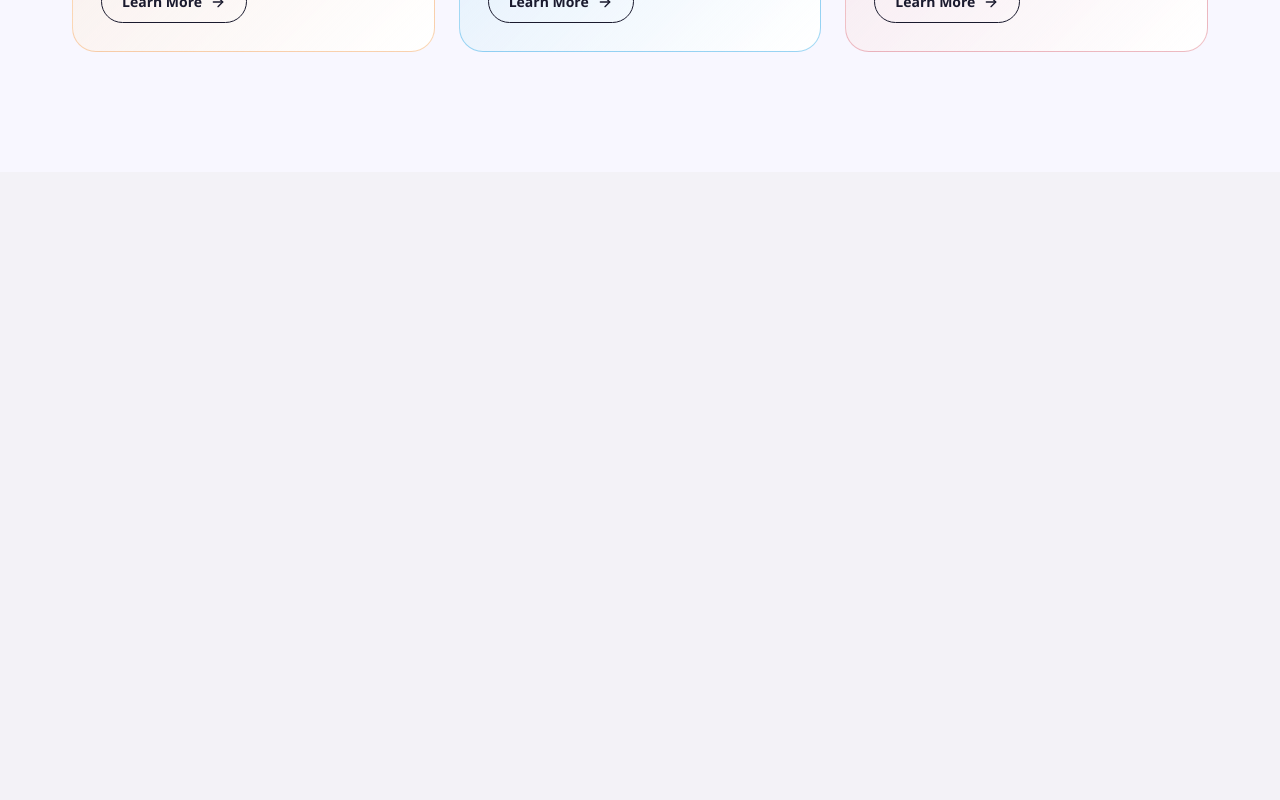
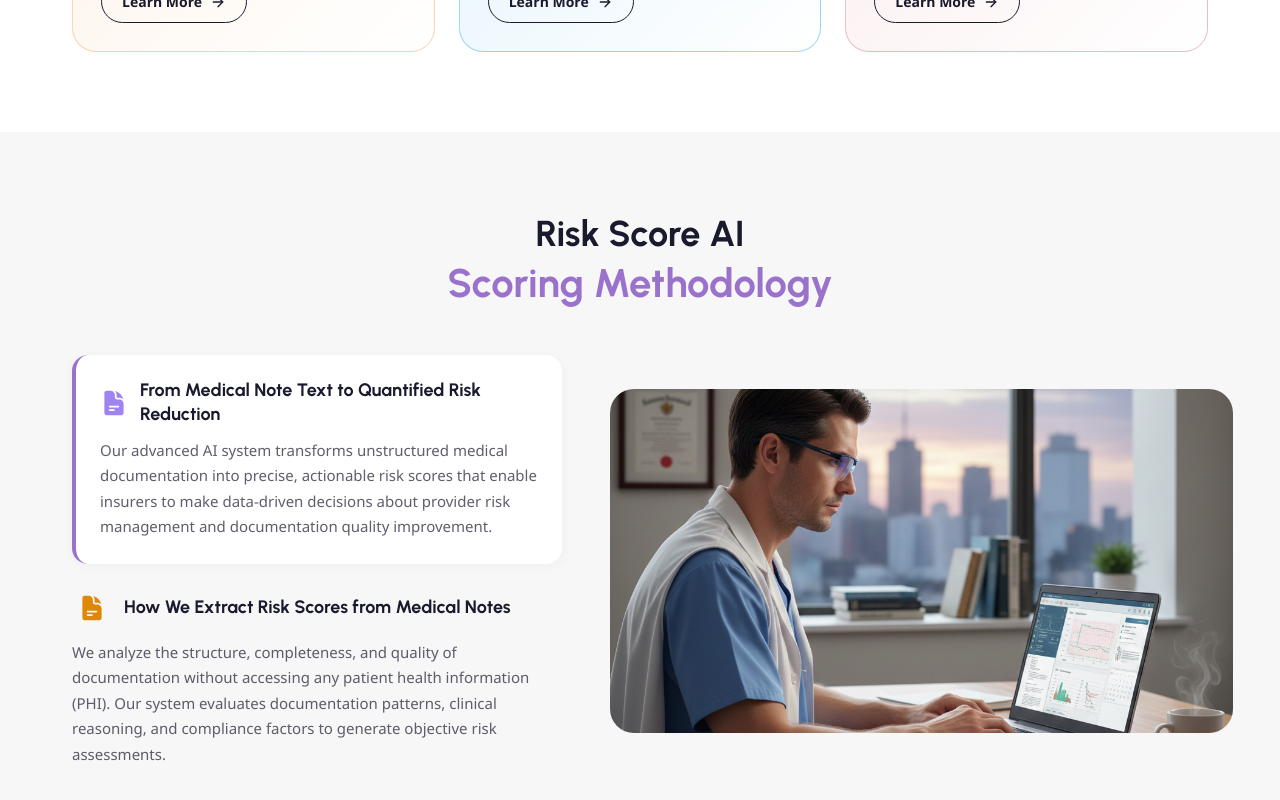
Before and after one commit to codecraftwt/RiskApp, a Next.js app: page / in a window 1280 px wide. Shown: the part 2618-3418 px from the top of the page. Before the commit the page ends 2790 px from the top, so only its background shows below. Built offline with nearby package versions, Linux system fonts and the light colour scheme.

Commit message:
Hero 5 section added

```diff
--- a/src/app/page.tsx
+++ b/src/app/page.tsx
@@ -21,7 +21,7 @@ const navLinks = [
 
 export default function Home() {
   return (
-    <div style={{ minHeight: "100vh", backgroundColor: "#f8f7ff", fontFamily: "'Segoe UI', sans-serif" }}>
+    <div style={{ minHeight: "100vh", backgroundColor: "white", fontFamily: "'Segoe UI', sans-serif" }}>
       {/* Header */}
       <header style={{
         position: "sticky", top: 0, zIndex: 50,
@@ -809,7 +809,7 @@ export default function Home() {
         {/* Features Section - 3 cards */}
         <section style={{
           width: "100%",
-          backgroundColor: "#f8f7ff",
+          backgroundColor: "white",
           padding: "80px 0",
         }}>
           <div style={{
@@ -960,6 +960,110 @@ export default function Home() {
           </div>
         </section>
 
+        {/* Risk Score AI Scoring Methodology Section */}
+        <section style={{
+          width: "100%",
+          backgroundColor: "#F7F7F7",
+          padding: "80px 0",
+        }}>
+          <div style={{
+            maxWidth: 1200,
+            margin: "0 auto",
+            padding: "0 32px",
+          }}>
+            {/* Header */}
+            <div style={{ textAlign: "center", marginBottom: 48 }}>
+              <h2 style={{
+                fontSize: 36,
+                fontWeight: 700,
+                color: "#1a1a2e",
+                margin: "0 0 4px",
+                lineHeight: 1.2,
+              }}>
+                Risk Score AI
+              </h2>
+              <h2 style={{
+                fontSize: 40,
+                fontWeight: 700,
+                color: "#9B72CB",
+                margin: 0,
+                lineHeight: 1.2,
+              }}>
+                Scoring Methodology
+              </h2>
+            </div>
+
+            {/* Two-column: Text blocks (left) | Image (right) */}
+            <div style={{
+              display: "grid",
+              gridTemplateColumns: "minmax(0, 0.45fr) minmax(0, 0.55fr)",
+              gap: 48,
+              alignItems: "center",
+            }}>
+              {/* Left: Two text blocks */}
+              <div style={{ display: "flex", flexDirection: "column", gap: 24 }}>
+                {/* Block 1: White card with purple left border */}
+                <div style={{
+                  backgroundColor: "white",
+                  borderRadius: 16,
+                  padding: 24,
+                  borderLeft: "4px solid #9B72CB",
+                  boxShadow: "0 2px 12px rgba(0,0,0,0.04)",
+                }}>
+                  <div style={{ display: "flex", alignItems: "center", gap: 12, marginBottom: 12 }}>
+                    <Image src="/filetext3.svg" alt="" width={28} height={28} style={{ flexShrink: 0 }} />
+                    <h3 style={{ fontSize: 18, fontWeight: 700, color: "#1a1a2e", margin: 0, lineHeight: 1.3 }}>
+                      From Medical Note Text to Quantified Risk Reduction
+                    </h3>
+                  </div>
+                  <p style={{ fontSize: 15, lineHeight: 1.7, color: "rgba(26,26,46,0.7)", margin: 0 }}>
+                    Our advanced AI system transforms unstructured medical documentation into precise, actionable risk scores that enable insurers to make data-driven decisions about provider risk management and documentation quality improvement.
+                  </p>
+                </div>
+
+                {/* Block 2: No card, on background */}
+                <div>
+                  <div style={{ display: "flex", alignItems: "center", gap: 12, marginBottom: 12 }}>
+                    <div style={{
+                      width: 40,
+                      height: 40,
+                      display: "flex",
+                      alignItems: "center",
+                      justifyContent: "center",
+                      flexShrink: 0,
+                    }}>
+                      <Image src="/filetext3.svg" alt="" width={28} height={28} style={{ filter: "invert(72%) sepia(68%) saturate(684%) hue-rotate(350deg) brightness(102%) contrast(102%)" }} />
+                    </div>
+                    <h3 style={{ fontSize: 18, fontWeight: 700, color: "#1a1a2e", margin: 0, lineHeight: 1.3 }}>
+                      How We Extract Risk Scores from Medical Notes
+                    </h3>
+                  </div>
+                  <p style={{ fontSize: 15, lineHeight: 1.7, color: "rgba(26,26,46,0.7)", margin: 0 }}>
+                    We analyze the structure, completeness, and quality of documentation without accessing any patient health information (PHI). Our system evaluates documentation patterns, clinical reasoning, and compliance factors to generate objective risk assessments.
+                  </p>
+                </div>
+              </div>
+
+              {/* Right: Image */}
+              <div style={{ borderRadius: 24, overflow: "hidden", width: 623, height: 344 }}>
+                <Image
+                  src="/hero3.png"
+                  alt="Professional reviewing data dashboards"
+                  width={623}
+                  height={344}
+                  style={{
+                    width: "100%",
+                    height: "100%",
+                    objectFit: "cover",
+                    display: "block",
+                    opacity: 1,
+                  }}
+                />
+              </div>
+            </div>
+          </div>
+        </section>
+
         <div style={{ height: 40 }} />
       </main>
     </div>
```
Also changed, not shown: public/filetext3.svg (added).
